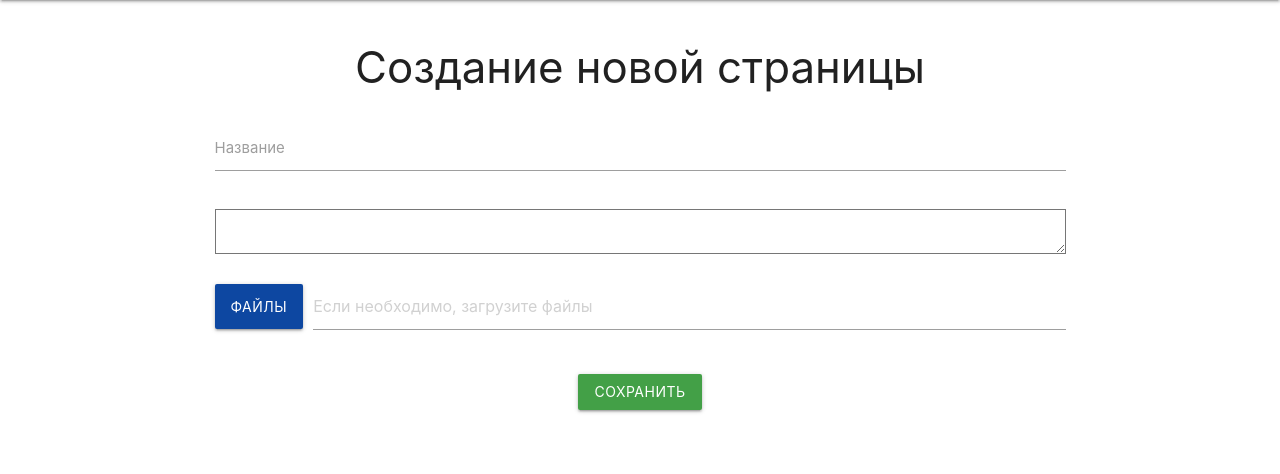
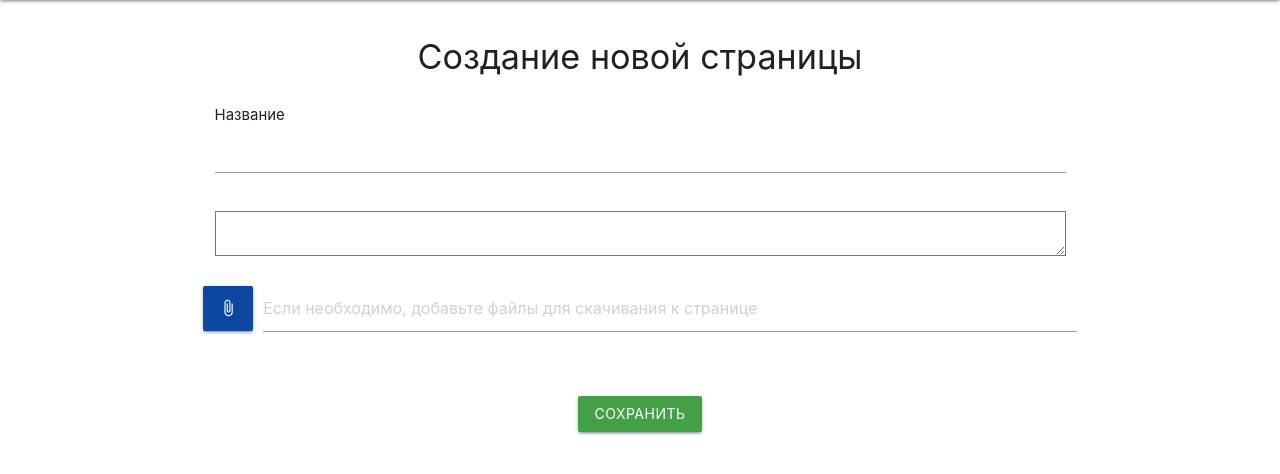
Before and after one commit to aslbnv/educon, a Django app: template education_portal/education_portal/templates/page/newpage.html in a window 1280 px wide. Shown: the part 64-538 px from the top of the page. Run offline with Django 3.2, Linux system fonts and the light colour scheme; the template is opened without the code that fills it: values that come from a table or form of the project are taken from there, others are empty; some libraries are stand-ins or nearby versions.

Commit message:
fix templates

```diff
--- a/education_portal/education_portal/templates/page/newpage.html
+++ b/education_portal/education_portal/templates/page/newpage.html
@@ -1,32 +1,33 @@
 {% extends 'base.html' %}
 {% load static %}
 
-
 {% block content %}
-
 <div class="row center-align">
     <div class="col s12">
-
         <form method="post" enctype="multipart/form-data" action="" role="form">
             {% csrf_token %}
-            <h3 class="title is-3">Создание новой страницы</h3>
+            <h4 class="title is-3">Создание новой страницы</h4>
 
             <div class="input-field col s12">
+                <p class="left" style="margin: 0;">Название</p>
                 {{ form.title }}
-                <label for="title">Название</label>
             </div>
 
             <div class="input-field col s12">
                 {{ form.content }}
             </div>
 
-            <div class="file-field input-field col s12">
-                <div class="btn blue darken-4">
-                    <span>Файлы</span>
-                    {{ form.files }}
-                </div>
-                <div class="file-path-wrapper">
-                    <input class="file-path validate" type="text" placeholder="Если необходимо, загрузите файлы">
+            <div class="row">
+                <div class="file-field input-field col s12">
+                    <div class="btn-small blue darken-4">
+                        <i class="material-icons">attach_file</i>
+                        {{ form.files }}
+                    </div>
+
+                    <div class="file-path-wrapper">
+                        <input class="file-path validate" type="text"
+                            placeholder="Если необходимо, добавьте файлы для скачивания к странице">
+                    </div>
                 </div>
             </div>
 
@@ -35,7 +36,6 @@
                     <span style="color: red; font-weight: bold;">{{ form.errors }}</span>
                 </div>
             </div>
-
 
             <div class="field">
                 <p class="control">
@@ -47,5 +47,4 @@
         </form>
     </div>
 </div>
-
 {% endblock %}
--- a/education_portal/education_portal/templates/quiz/newquestion.html
+++ b/education_portal/education_portal/templates/quiz/newquestion.html
@@ -7,7 +7,7 @@
 
         <form method="post" enctype="multipart/form-data" action="" role="form">
             {% csrf_token %}
-            <h3 class="title is-3">Добавить вопрос</h3>
+            <h4 class="title is-3">Добавить вопрос</h4>
 
             <div class="input-field col s12">
                 <p class="left" style="margin: 0;">Вопрос</p>
```
Also changed, not shown: education_portal/education_portal/templates/quiz/newquiz.html (+2 -6 lines).
